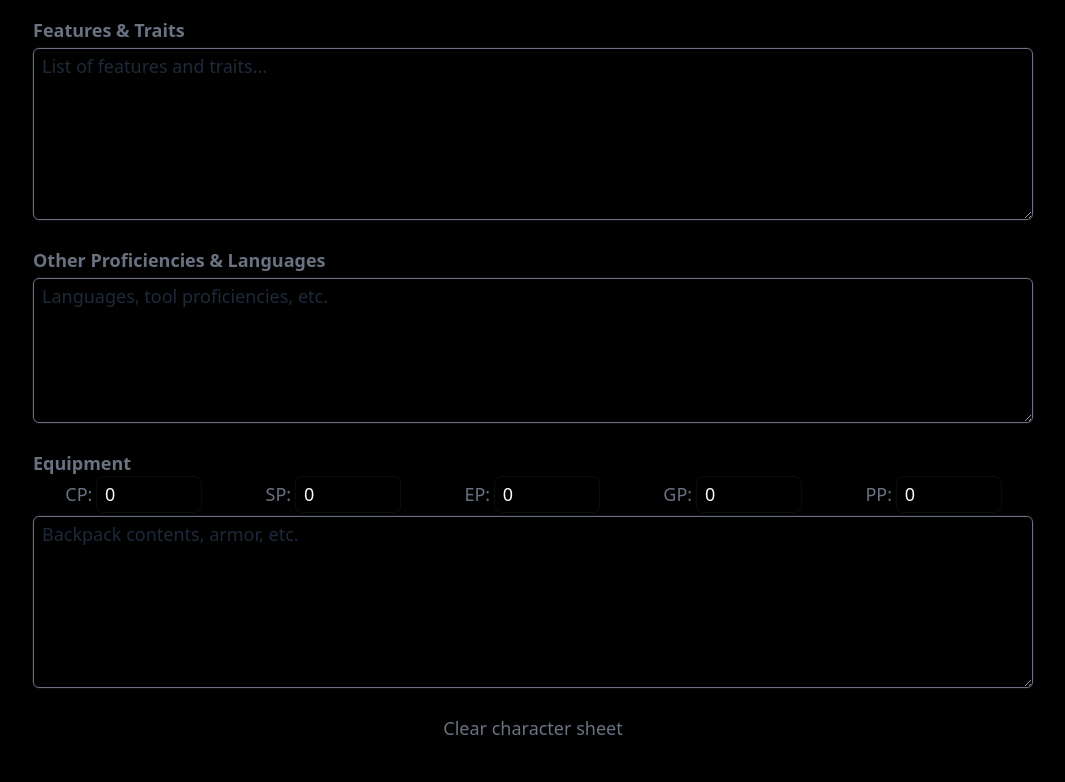
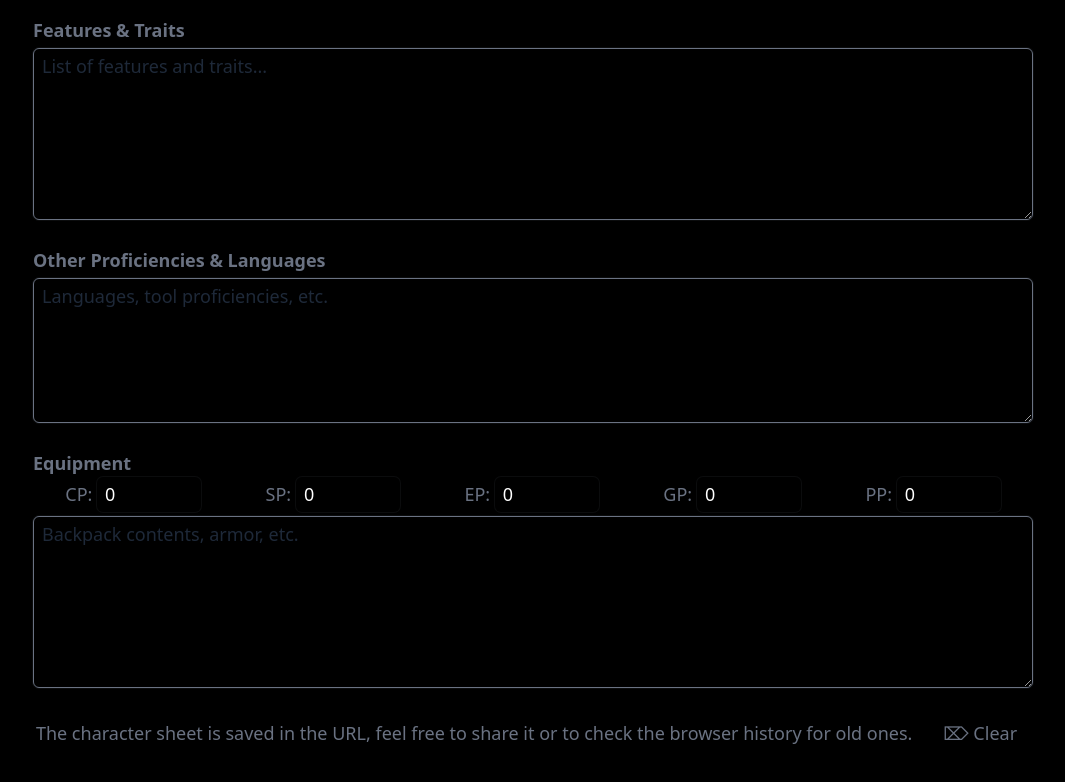
Before and after one commit to lfoscari/realsheet, a website: page index.html in a window 1280 px wide. Shown: the part 1661-2443 px from the top of the page, without its empty margins (107-1172 px from the left). Drawn offline with nearby package versions, Linux system fonts and the light colour scheme.

Commit message:
added some info and a better clear button

```diff
--- a/index.html
+++ b/index.html
@@ -318,12 +318,13 @@
                 ></textarea>
             </div>
 
-            <div class="flex flex-wrap">
+            <div class="flex flex-wrap justify-around md:items-center gap-3">
                 <!-- <a x-on:click="info()" class="text-gray-500 cursor-pointer m-auto">Information</a> -->
+                <p class="text-gray-500">The character sheet is saved in the URL, feel free to share it or to check the browser history for old ones.</p>
                 <a
                     x-on:click="reset()"
-                    class="text-gray-500 cursor-pointer m-auto"
-                    >Clear character sheet</a
+                    class="px-3 py-1 hover:border-gray-500 border border-transparent rounded-md text-gray-500 cursor-pointer"
+                    >⌦ Clear</a
                 >
             </div>
         </fieldset>
```
Also changed, not shown: src/output.css.
